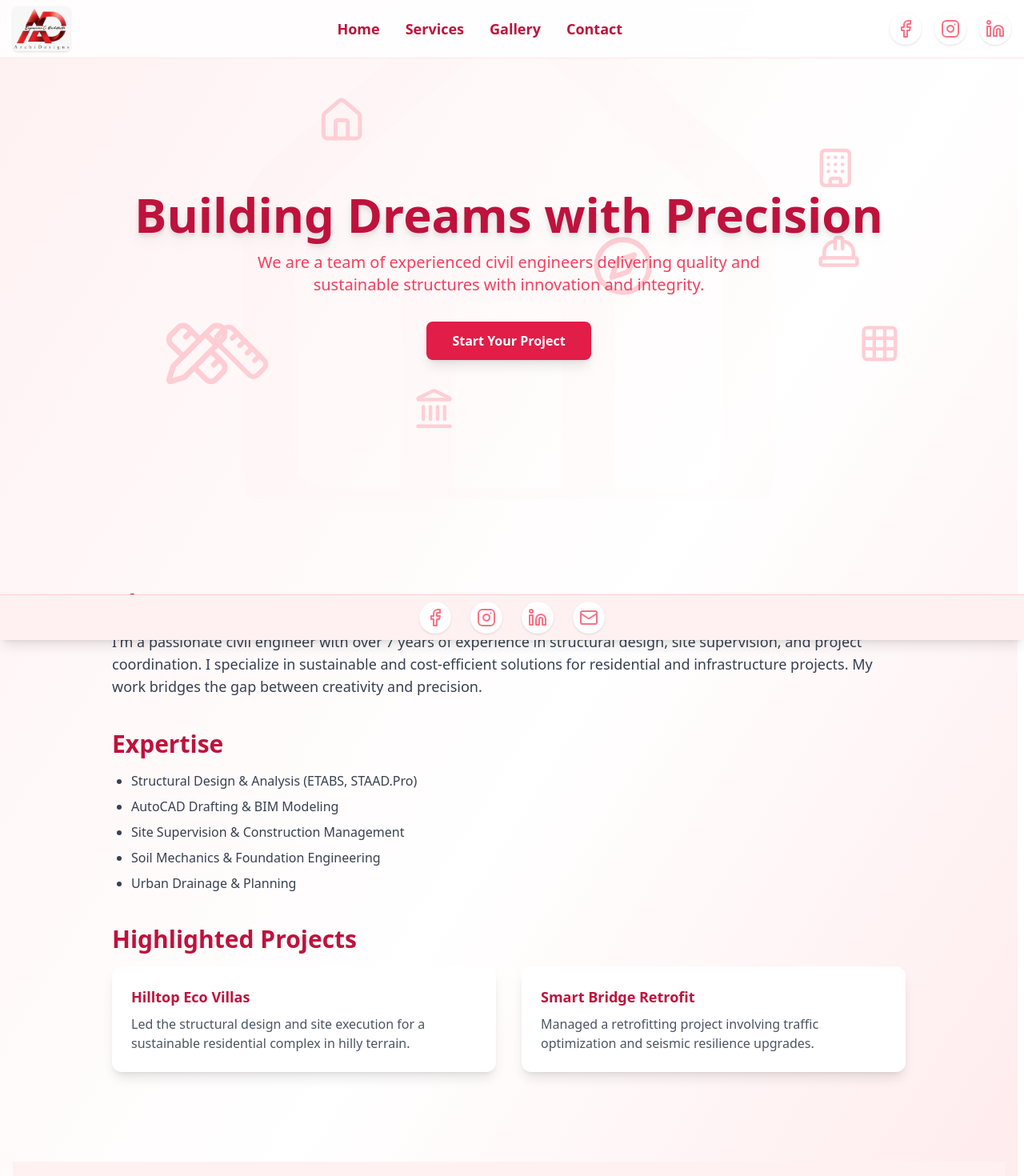
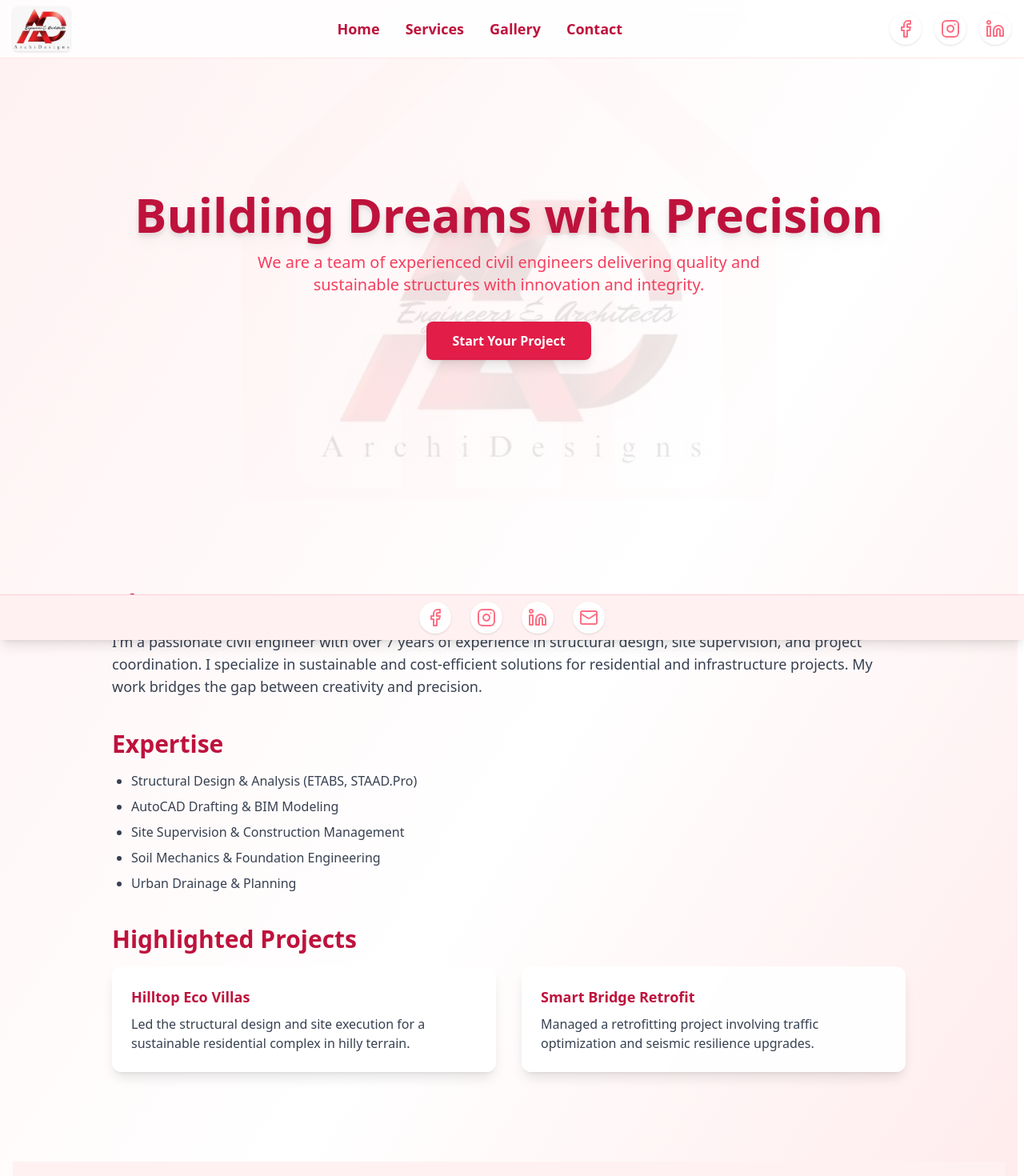
Before and after one commit to ShahTufail/ArchiDesigns, a React (Vite) app: page / in a window 1280 px wide. Shown: the top 1470 px of the page at 80% size. Built offline with nearby package versions, Linux system fonts and the light colour scheme.

Commit message:
cards style update

```diff
--- /dev/null
+++ b/src/components/BackgroundLogo.jsx
@@ -0,0 +1,16 @@
+import React from "react";
+import logo from "../assets/logo_w.jpg";
+
+const BackgroundLogo = () => {
+  return (
+    <div className="fixed inset-0 z-0 pointer-events-none flex justify-center items-center">
+      <img
+        src={logo}
+        alt="Background Logo"
+        className="w-[300px] md:w-[500px] opacity-10 object-contain transition-transform duration-500 ease-in-out hover:scale-105"
+      />
+    </div>
+  );
+};
+
+export default BackgroundLogo;
--- a/src/components/Contact/Contact.jsx
+++ b/src/components/Contact/Contact.jsx
@@ -1,5 +1,6 @@
 import React from "react";
 import { Contact as me, MapPin, Phone, Mail, Clock } from "lucide-react";
+import BgLogo from "../BackgroundLogo";
 
 const ContactInfo = ({ icon: Icon, title, content }) => (
   <div className="flex items-start gap-4 mb-6">
@@ -30,12 +31,13 @@ const Contact = () => {
 
   return (
     <div className="max-w-5xl mx-auto px-4 py-16">
+      <BgLogo />
       <h2 className="text-3xl md:text-4xl font-bold text-center text-rose-700 mb-6 mt-10">Get in Touch</h2>
       <p className="text-lg text-rose-500 mb-10 text-center max-w-2xl mx-auto">
         Have a project in mind? We'd love to hear from you. Send us a message and we'll respond as soon as possible.
       </p>
       <div className="flex flex-col md:flex-row gap-12">
-        <div className="bg-white rounded-2xl shadow-xl p-8 flex-1 mb-8 md:mb-0">
+        <div className="bg-white/90 backdrop-blur-sm rounded-2xl shadow-xl p-8 flex-1 mb-8 md:mb-0 border border-white/30">
           <form onSubmit={handleSubmit} className="space-y-6">
             <div>
               <label className="block text-rose-700 font-semibold mb-2" htmlFor="name">Name</label>
@@ -74,7 +76,8 @@ const Contact = () => {
             </button>
           </form>
         </div>
-        <div className="flex-1">
+        <div className="flex-1 bg-white/80 backdrop-blur-sm rounded-2xl border border-white/30 p-6 shadow-md">
+
           <ContactInfo
             icon={me}
             title="Er. Tabish Geelani"
--- a/src/components/Home/Home.jsx
+++ b/src/components/Home/Home.jsx
@@ -1,61 +1,41 @@
 import React from "react";
 import { Link } from "react-router-dom";
+import BgLogo from "../BackgroundLogo"
 import {
   Home as HomeIcon,
   Building,
   Coffee,
   Award,
-  Ruler,
-  HardHat,
-  Compass,
-  PencilRuler,
-  Grid,
-  Landmark,
 } from "lucide-react";
 import Portfolio from "../Portfolio";
 
 // Red theme color: use shades like rose, red, or custom via Tailwind config
 
-const BackgroundIcons = () => (
-  <div className="absolute inset-0 pointer-events-none z-0">
-    {[
-      { Icon: HomeIcon, style: { top: '10%', left: '30%', animationDelay: '0s' } },
-      { Icon: Building, style: { top: '20%', right: '15%', animationDelay: '-2s' } },
-      { Icon: Ruler, style: { bottom: '25%', left: '20%', animationDelay: '-4s' } },
-      { Icon: HardHat, style: { top: '40%', left: '80%', animationDelay: '-6s' } },
-      { Icon: Compass, style: { bottom: '45%', right: '35%', animationDelay: '-8s' } },
-      { Icon: PencilRuler, style: { top: '60%', left: '15%', animationDelay: '-10s' } },
-      { Icon: Grid, style: { bottom: '30%', right: '10%', animationDelay: '-14s' } },
-      { Icon: Landmark, style: { top: '75%', left: '40%', animationDelay: '-16s' } },
-    ].map(({ Icon, style }, index) => (
-      <Icon
-        key={index}
-        className="absolute text-rose-200 animate-pulse transition-transform duration-500"
-        style={{
-          ...style,
-          width: Math.random() * 40 + 50 + 'px',
-          height: Math.random() * 40 + 50 + 'px',
-        }}
-      />
-    ))}
-  </div>
+const BackgroundIcon = () => (
+  <div className="absolute inset-0 flex justify-center items-center z-0 pointer-events-none">
+  <img
+    src={logo}
+    alt="Background Logo"
+    className="w-[300px] md:w-[500px] opacity-10 object-contain animate-fade-in"
+  />
+</div>
 );
 
 const Module = ({ name, role, bio, Icon }) => (
-  <div className="bg-white rounded-2xl shadow-xl p-6 flex flex-col items-center gap-3 border border-rose-100 hover:scale-105 hover:shadow-2xl transition-all duration-300 cursor-pointer group">
+  <div className="bg-white/90 backdrop-blur-sm rounded-2xl shadow-xl p-6 flex flex-col items-center gap-3 border border-white/30 hover:scale-[1.04] hover:shadow-rose-200 transition-all duration-300 cursor-pointer group">
     <div className="mb-2">
-      <Icon size={64} className="text-rose-400 opacity-40 group-hover:opacity-80 transition" />
+      <Icon size={64} className="text-rose-400 opacity-30 group-hover:opacity-80 transition duration-300 ease-in-out" />
     </div>
-    <h3 className="text-lg font-bold text-rose-700 group-hover:text-rose-900 transition">{name}</h3>
-    <div className="text-sm font-semibold text-rose-500 mb-1 group-hover:text-rose-600 transition">{role}</div>
-    <p className="text-gray-600 text-center group-hover:text-gray-800 transition">{bio}</p>
+    <h3 className="text-lg font-bold text-rose-700 group-hover:text-rose-900 transition duration-300 ease-in-out">{name}</h3>
+    <div className="text-sm font-semibold text-rose-500 mb-1 group-hover:text-rose-600 transition duration-300 ease-in-out">{role}</div>
+    <p className="text-gray-700 text-center group-hover:text-gray-900 transition duration-300 ease-in-out">{bio}</p>
   </div>
 );
 
 const Home = () => (
   <div className="relative min-h-screen max-w-7xl mx-auto px-4 py-16">
     <section className="relative flex flex-col items-center justify-center min-h-[70vh] py-16 overflow-hidden">
-      <BackgroundIcons />
+      <BgLogo />
       <HomeIcon
         className="absolute left-1/2 top-1/2 -translate-x-1/2 -translate-y-1/2 text-rose-100 z-0"
         style={{
--- a/src/components/Portfolio/Portfolio.jsx
+++ b/src/components/Portfolio/Portfolio.jsx
@@ -25,13 +25,13 @@ const Portfolio = () => {
       <section>
         <h2 className="text-2xl md:text-3xl font-bold text-rose-700 mb-4">Highlighted Projects</h2>
         <div className="grid grid-cols-1 md:grid-cols-2 gap-8">
-          <div className="bg-white rounded-xl shadow-lg p-6 hover:scale-105 hover:shadow-2xl transition-all duration-300">
+          <div className="bg-white/90 backdrop-blur-sm rounded-xl shadow-lg p-6 hover:scale-[1.03] hover:shadow-rose-200 transition-all duration-300">
             <h3 className="text-lg font-bold text-rose-700 mb-2">Hilltop Eco Villas</h3>
-            <p className="text-gray-600">Led the structural design and site execution for a sustainable residential complex in hilly terrain.</p>
+            <p className="text-gray-700 group-hover:text-gray-800 transition-colors">Led the structural design and site execution for a sustainable residential complex in hilly terrain.</p>
           </div>
-          <div className="bg-white rounded-xl shadow-lg p-6 hover:scale-105 hover:shadow-2xl transition-all duration-300">
+          <div className="bg-white/90 backdrop-blur-sm rounded-xl shadow-lg p-6 hover:scale-[1.03] hover:shadow-rose-200 transition-all duration-300">
             <h3 className="text-lg font-bold text-rose-700 mb-2">Smart Bridge Retrofit</h3>
-            <p className="text-gray-600">Managed a retrofitting project involving traffic optimization and seismic resilience upgrades.</p>
+            <p className="text-gray-700 group-hover:text-gray-800 transition-colors">Managed a retrofitting project involving traffic optimization and seismic resilience upgrades.</p>
           </div>
         </div>
       </section>
--- a/src/components/Services/Services.jsx
+++ b/src/components/Services/Services.jsx
@@ -1,6 +1,8 @@
 import React from "react";
 import { Building2, Ruler, HardHat, PenTool } from "lucide-react";
 import styles from "./Services.module.css";
+import BgLogo from "../BackgroundLogo"
+
 
 const ServiceCard = ({ icon: Icon, title, description, variant }) => (
   <div className={`${styles["service-card"]} ${styles[`service-card-${variant}`]}`}>
@@ -12,6 +14,7 @@ const ServiceCard = ({ icon: Icon, title, description, variant }) => (
 
 const Services = () => (
   <div className={styles["services-container"]}>
+    <BgLogo />
     <h2 className={styles["services-title"]} >Our Services</h2>
     <p className={styles["services-description"]}>
       We provide comprehensive architectural and engineering solutions, blending innovation with precision to create spaces that inspire and endure.
--- a/src/components/Services/Services.module.css
+++ b/src/components/Services/Services.module.css
@@ -31,16 +31,24 @@
 }
 
 .service-card {
-  background: white;
-  border-radius: 0.75rem;
-  padding: 2rem;
-  transition: transform 0.2s, box-shadow 0.2s;
-  box-shadow: 0 4px 6px -1px rgba(0, 0, 0, 0.1);
+  background: rgba(255, 255, 255, 0.9);
+  backdrop-filter: blur(6px);
+  border-radius: 1.5rem;
+  padding: 1.5rem;
+  border: 1px solid rgba(255, 255, 255, 0.3);
+  box-shadow: 0 4px 12px rgba(225, 108, 108, 0.1);
+  transition: all 0.3s ease-in-out;
+  cursor: pointer;
 }
 
 .service-card:hover {
-  transform: translateY(-4px);
-  box-shadow: 0 10px 15px -3px rgba(0, 0, 0, 0.1);
+  transform: scale(1.04);
+  box-shadow: 0 6px 18px rgba(225, 108, 108, 0.2);
+  border-color: rgba(225, 108, 108, 0.4); /* rose-tinted border */
+}
+
+.icon-enhanced {
+  font-size: 3rem;
 }
 
 .service-icon {
--- a/src/components/Works/Works.jsx
+++ b/src/components/Works/Works.jsx
@@ -1,19 +1,21 @@
 import React from "react";
 import { Building, Building2, Factory, School } from "lucide-react";
+import BgLogo from "../BackgroundLogo";
 
 const WorkCard = ({ icon: Icon, title, category, description, variant }) => (
-  <div className={`bg-white rounded-2xl shadow-lg p-6 flex flex-col items-center gap-3 border border-rose-100 hover:scale-105 hover:shadow-2xl transition-all duration-300 cursor-pointer group`}>
+  <div className="bg-white/90 backdrop-blur-sm rounded-2xl shadow-lg p-6 flex flex-col items-center gap-3 border border-white/30 hover:scale-[1.04] hover:shadow-rose-200 transition-all duration-300 cursor-pointer group">
     <div className="mb-2">
-      <Icon size={48} className={`text-rose-400 opacity-30 group-hover:opacity-80 transition`} />
+      <Icon size={48} className="text-rose-400 opacity-30 group-hover:opacity-80 transition duration-300 ease-in-out" />
     </div>
-    <div className="text-xs font-semibold uppercase text-rose-500 mb-1 group-hover:text-rose-600 transition">{category}</div>
-    <h3 className="text-lg font-bold text-rose-700 group-hover:text-rose-900 transition">{title}</h3>
-    <p className="text-gray-600 text-center group-hover:text-gray-800 transition">{description}</p>
+    <div className="text-xs font-semibold uppercase text-rose-500 mb-1 group-hover:text-rose-600 transition duration-300">{category}</div>
+    <h3 className="text-lg font-bold text-rose-700 group-hover:text-rose-900 transition duration-300">{title}</h3>
+    <p className="text-gray-700 text-center group-hover:text-gray-900 transition duration-300">{description}</p>
   </div>
 );
 
 const Works = () => (
   <div className="max-w-6xl mx-auto px-4 py-16">
+    <BgLogo />
     <h2 className="text-3xl md:text-4xl font-bold text-center text-rose-700 mt-10 mb-6">Our Portfolio</h2>
     <p className="text-lg text-rose-500 mb-10 text-center max-w-2xl mx-auto">
       Explore our diverse portfolio of successful projects across residential, commercial, industrial, and institutional sectors.
```
